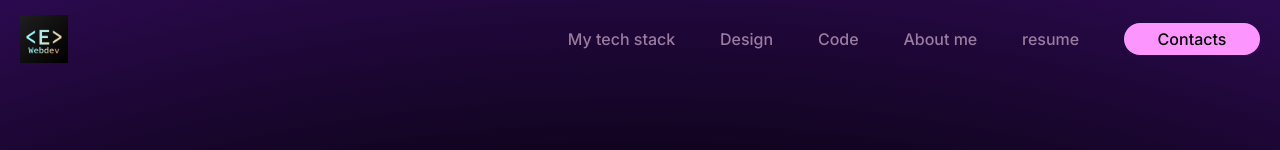
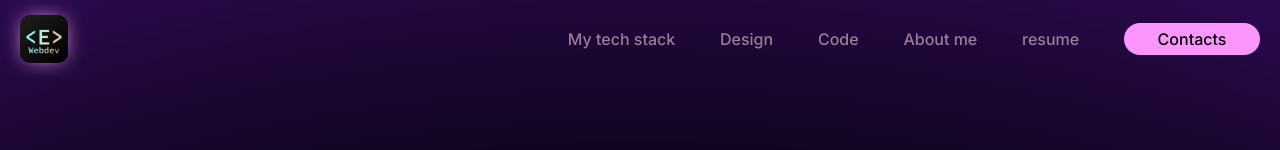
Before and after one commit to EmanueleBB/portfolio, a Next.js app: page / in a window 1280 px wide. Shown: the top 150 px of the page. Built offline with nearby package versions, Linux system fonts and the light colour scheme.

Commit message:
minor fixes to logo and solved re-rendering problem in the cards section

```diff
--- a/app/components/cardsSection/CardsCarousel.tsx
+++ b/app/components/cardsSection/CardsCarousel.tsx
@@ -215,14 +215,9 @@ const CardsCarousel: React.ForwardRefRenderFunction<HTMLDivElement, CardsCarouse
          currentCardDisplayed = document.querySelector(`.${styles.stockXCard}`);
       }
 
-
-
-
       if (currentCardDisplayed) {
 
          const cardWidth = currentCardDisplayed.clientWidth;
-
-
 
          setCarouselPadding(window.innerWidth / 2 - cardWidth / 2);
 
@@ -234,7 +229,7 @@ const CardsCarousel: React.ForwardRefRenderFunction<HTMLDivElement, CardsCarouse
          })
       }
 
-   },[bodyContent,activeCard,activeSection,carouselGap,carouselTransform])
+   },[bodyContent,activeSection,carouselGap,carouselTransform])
 
    return (
       <div className={styles.carouselWrapper}
--- a/app/components/cardsSection/EcommerceCard.tsx
+++ b/app/components/cardsSection/EcommerceCard.tsx
@@ -56,7 +56,7 @@ const EcommerceCard:React.FC<EcommerceCardProps> = ({
             </div>
          )
       }
-   },[stars])
+   },[])
 
    return (
       <div className={`${styles.ecommerceCard} ${className}`}>
--- a/app/components/cardsSection/TravelAgencyCard.tsx
+++ b/app/components/cardsSection/TravelAgencyCard.tsx
@@ -33,8 +33,8 @@ const TravelAgencyCard:React.FC<TravelAgencyCardProps> = ({
    useEffect(()=>{
       if (travelAgencyDivRef.current) {
          travelAgencyDivRef.current.style.backgroundImage = `url(${imgSrc})`;
-       }
-   },[imgSrc])
+      }
+   },[])
 
    return (
       <div className={`${styles.travelAgencyCard} ${className} ${nunito.className}`} ref={travelAgencyDivRef}>
--- a/app/components/navbar/navbar.module.css
+++ b/app/components/navbar/navbar.module.css
@@ -37,6 +37,7 @@ button.navLink{
    color:var(--dim-pink);
    text-decoration: none;
    transition:color 0.25s ease;
+
 }
 
 .logoIcon{
@@ -44,6 +45,14 @@ button.navLink{
    height:48px;
    width:48px;
    cursor:pointer;
+   border-radius:10px;
+   overflow: hidden;
+   box-shadow: 0px 0px 20.125px -4.125px #F3ACFF;
+   transition:all 0.2s;
+}
+
+.logoIcon:hover{
+   box-shadow: 0px 0px 20.125px -0.125px #F3ACFF;
 }
 
 .navLink:hover{
```
